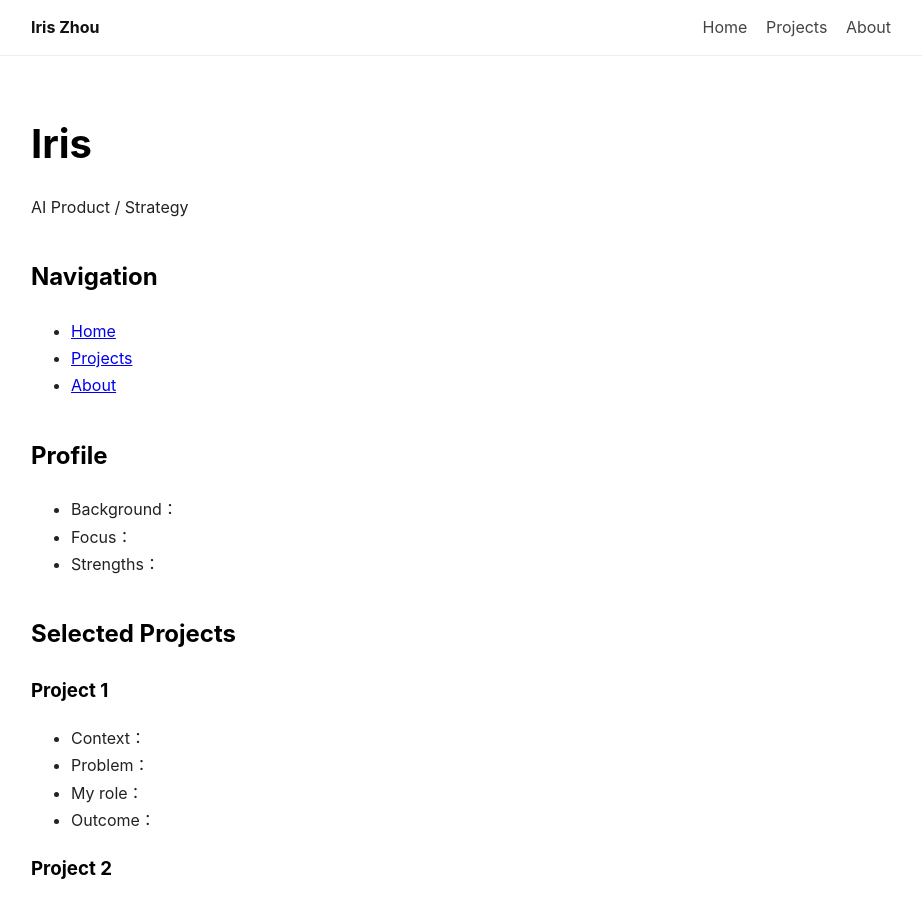
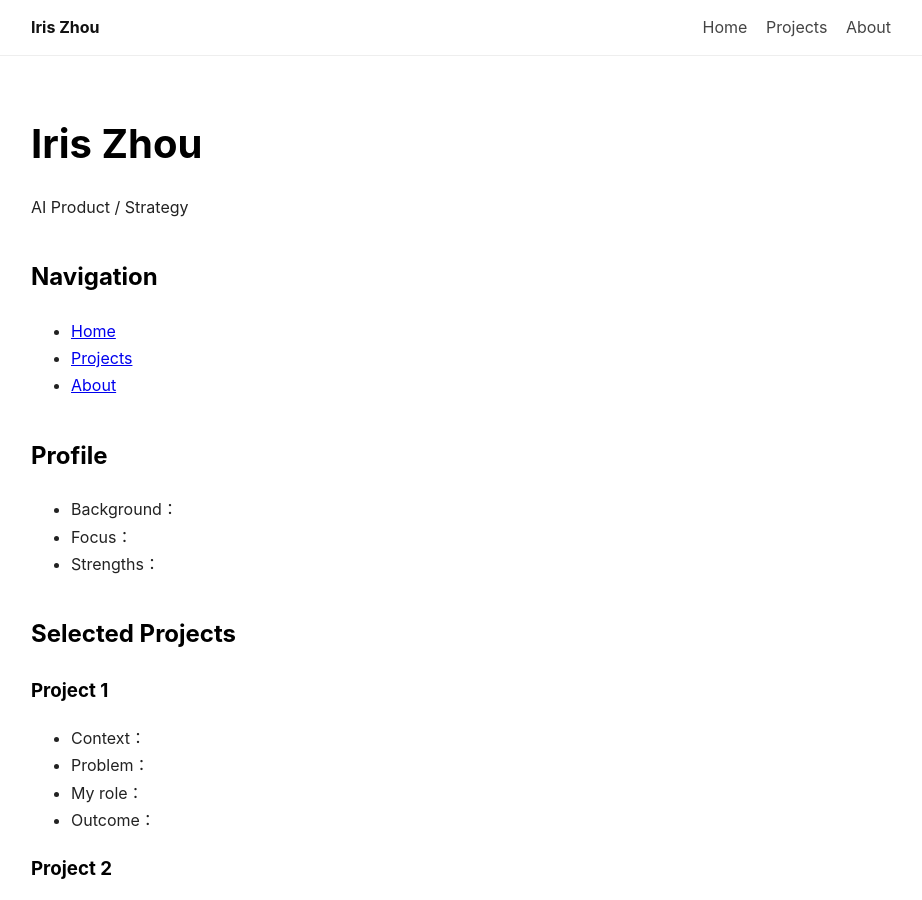
Before and after one commit to carpediemzzsssww-cpu/Iris, a Jekyll site: the page built from index.md, in a window 1280 px wide and 900 px high. Shown: the whole window, without its empty margins (179-1101 px from the left). Built offline with Jekyll 4.4.1, drawn with Linux system fonts in a browser that asks for light colours.

Commit message:
Update index.md

```diff
--- a/index.md
+++ b/index.md
@@ -2,7 +2,7 @@
 layout: default
 title: Home
 ---
-# Iris
+# Iris Zhou
 AI Product / Strategy
 
 ## Navigation
```
